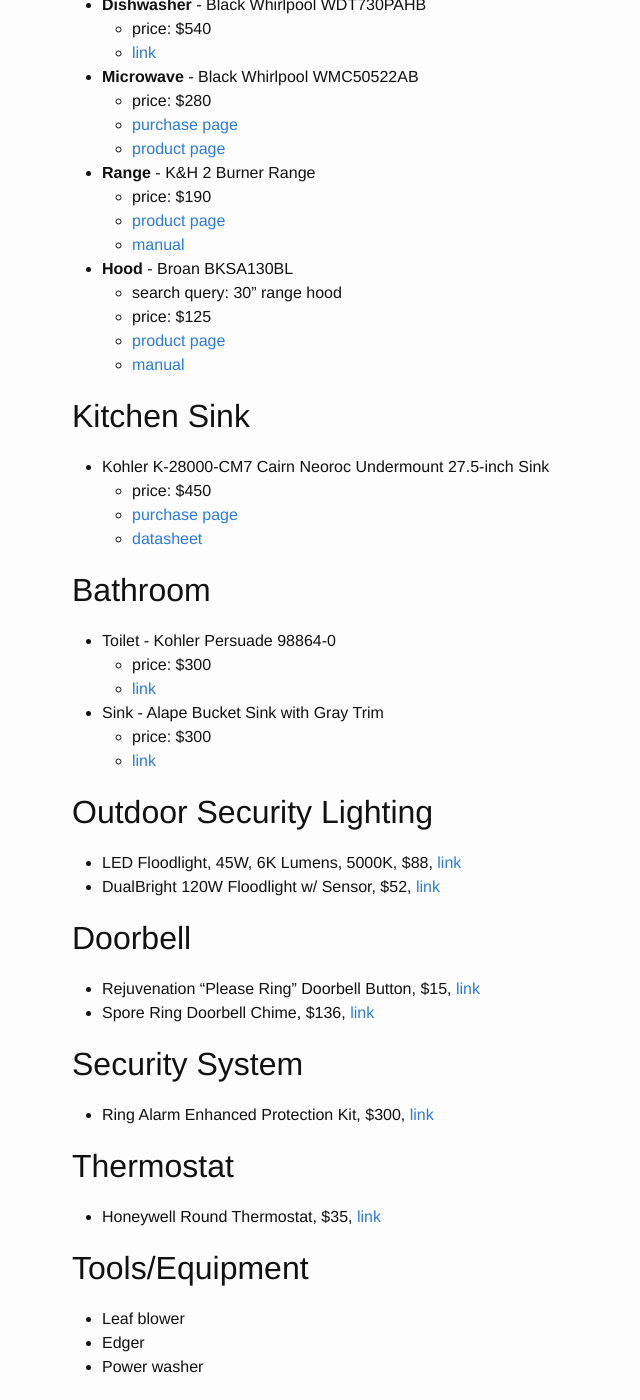
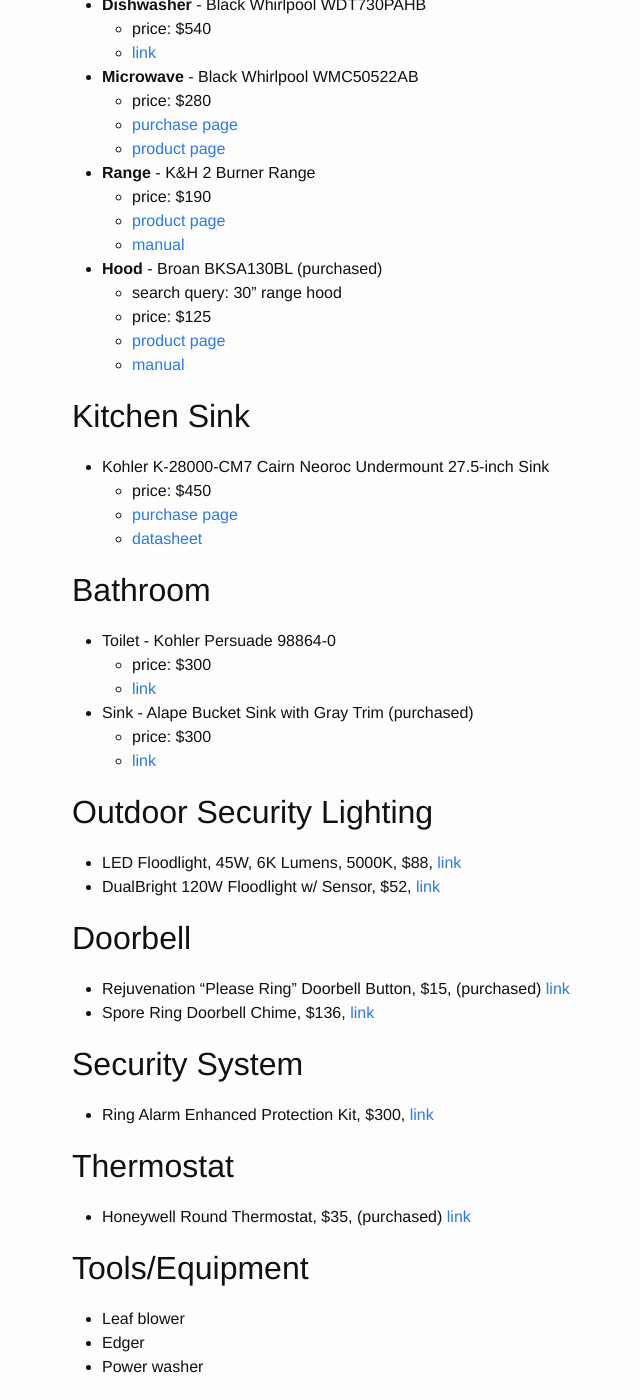
Before and after one commit to radavis/radavis.github.io, a Jekyll site: the page built from prospect-circle.md, in a window 1280 px wide and 1400 px high, scrolled down 522 px. Shown: the whole window, without its empty margins (198-838 px from the left). Built offline with Jekyll 4.4.1, drawn with Linux system fonts in a browser that asks for light colours.

Commit message:
save point

```diff
--- a/prospect-circle.md
+++ b/prospect-circle.md
@@ -29,7 +29,7 @@
   - price: $190
   - [product page](https://www.kitchen-and-home.com/products/kh-2-burner-12-lpgpropane-gas-glass-cooktop-2-gcw-lpg/)
   - [manual](/assets/manuals/k&h-2-GCW-LPG.pdf)
-* **Hood** - Broan BKSA130BL
+* **Hood** - Broan BKSA130BL (purchased)
   - search query: 30" range hood
   - price: $125
   - [product page](https://www.amazon.com/gp/product/B071VW47MB)
@@ -49,7 +49,7 @@
 * Toilet - Kohler Persuade 98864-0
   - price: $300
   - [link](https://www.lowes.com/pd/kohler-persuade-white-watersense-dual-flush-elongated-chair-height-2-piece-toilet-12-in-rough-in-size/50014348)
-* Sink - Alape Bucket Sink with Gray Trim
+* Sink - Alape Bucket Sink with Gray Trim (purchased)
   - price: $300
   - [link](https://www.rejuvenation.com/catalog/products/alape-bucket-sink-gray-trim)
 
@@ -62,7 +62,7 @@
 
 ## Doorbell
 
-* Rejuvenation "Please Ring" Doorbell Button, $15, [link](https://www.rejuvenation.com/catalog/collections/please-ring-doorbell-button/products/5859c43101925bf76d007de0)
+* Rejuvenation "Please Ring" Doorbell Button, $15, (purchased) [link](https://www.rejuvenation.com/catalog/collections/please-ring-doorbell-button/products/5859c43101925bf76d007de0)
 * Spore Ring Doorbell Chime, $136, [link](https://www.hayneedle.com/product/sporeringdoorbellchime.cfm?tid=LTHS468-3)
 
 
@@ -73,7 +73,7 @@
 
 ## Thermostat
 
-* Honeywell Round Thermostat, $35, [link](https://www.lowes.com/pd/honeywell-round-mechanical-non-programmable-thermostat/1000061961)
+* Honeywell Round Thermostat, $35, (purchased) [link](https://www.lowes.com/pd/honeywell-round-mechanical-non-programmable-thermostat/1000061961)
 
 
 ## Tools/Equipment
```
Also changed, not shown: links.md (+4 -2 lines).
